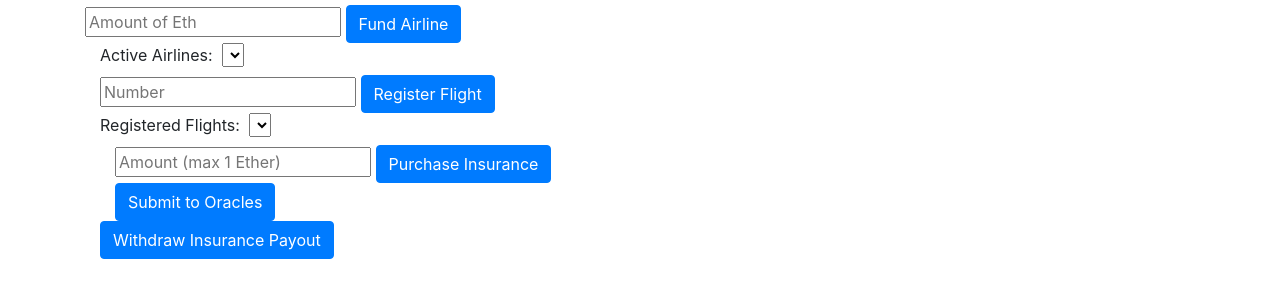
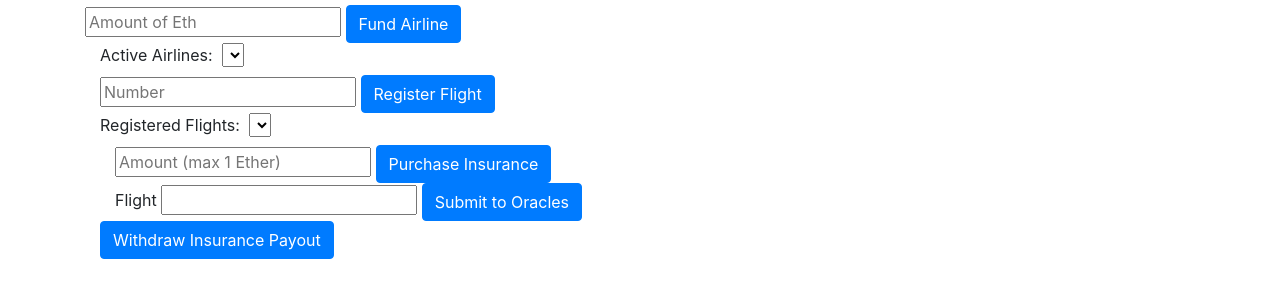
Before and after one commit to barbokupna/Ethereum-FlightDapp, a website: page src/dapp/index.html in a window 1280 px wide. Shown: the part 65-362 px from the top of the page. Drawn offline with nearby package versions, Linux system fonts and the light colour scheme.

Commit message:
Update index.html
Added back flight field for the ORACLE

```diff
--- a/src/dapp/index.html
+++ b/src/dapp/index.html
@@ -69,9 +69,12 @@
                 <input type="submit"  class="btn btn-primary" id="buy-insurance"  value="Purchase Insurance" title="Purchase Insurance">
             </div>
 
+
             <div class="col top-20 bordered">
+                <label class="form">Flight</label> <input type="text" id="flight-number">
                 <btn class="btn btn-primary" id="submit-oracle">Submit to Oracles</btn>
             </div>
+
         </div>
 
         <div class="col top-20 bordered">
```
